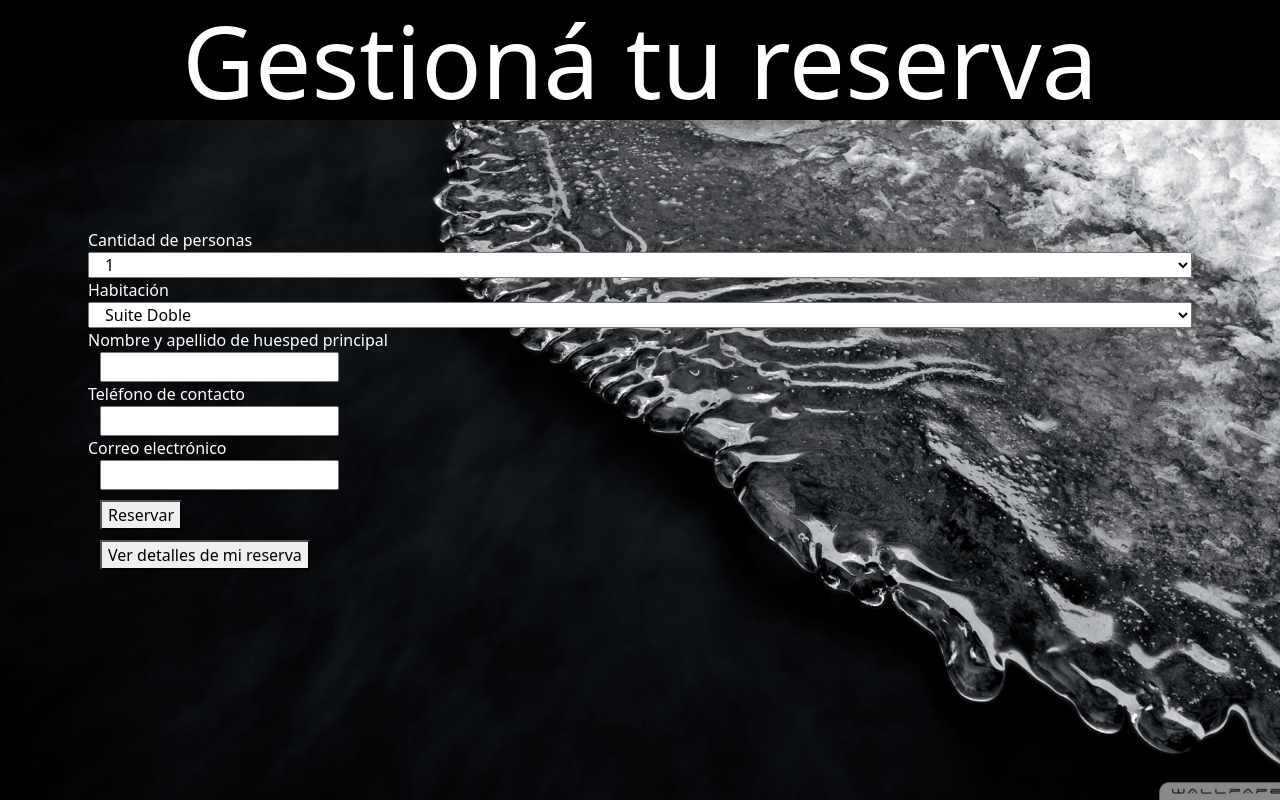
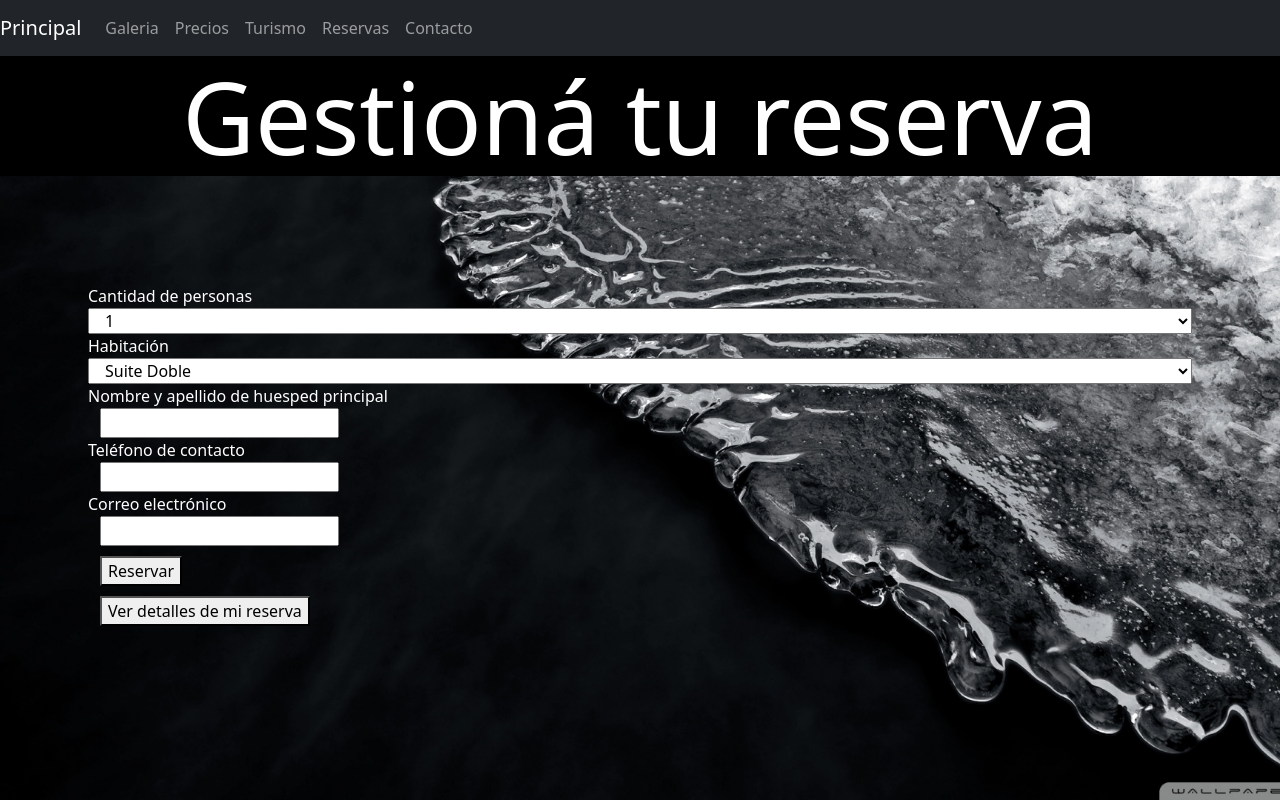
Before and after one commit to nahuelfd/HotelCoder, a website: page pages/reservas.html in a window 1280 px wide. Drawn offline with nearby package versions, Linux system fonts and the light colour scheme.

Commit message:
linkeo de reservas con resto del sitio mediante el navbar

```diff
--- a/pages/reservas.html
+++ b/pages/reservas.html
@@ -9,6 +9,35 @@
     <title>Reservas</title>
 </head>
 <body>
+
+    <nav class="row navbar navbar-expand-md navbar-dark bg-dark">
+        <div class="container-fluid">
+          <a class="navbar-brand" href="../index.html">Principal</a>
+          <button class="navbar-toggler" type="button" data-bs-toggle="collapse" data-bs-target="#navbarNavDropdown" aria-controls="navbarNavDropdown" aria-expanded="false" aria-label="Toggle navigation">
+            <span class="navbar-toggler-icon"></span>
+          </button>
+          <div class="collapse navbar-collapse" id="navbarNavDropdown">
+            <ul class="navbar-nav">
+              <li class="nav-item">
+                <a class="nav-link" aria-current="page" href="../pages/galeria.html">Galeria</a>
+              </li>
+              <li class="nav-item">
+                <a class="nav-link" href="../pages/precios.html">Precios</a>
+              </li>
+              <li class="nav-item">
+                <a class="nav-link" href="../pages/visitas obligadas.html">Turismo</a>
+              </li>
+              <li class="nav-item">
+                <a class="nav-link" href="reservas.html">Reservas</a>
+              </li>
+              <li class="nav-item">
+                <a class="nav-link" href="../pages/contacto.html">Contacto</a>
+              </li>
+            </ul>
+          </div>
+        </div>
+    </nav>
+
     <h1 class="row">Gestioná tu reserva</h1>
     <div>
         <form class="row" action="" id="bookings">
```
Also changed, not shown: pages/contacto.html (+3 -0 lines), pages/galeria.html (+3 -0 lines), pages/precios.html (+3 -0 lines), pages/visitas obligadas.html (+3 -0 lines).
